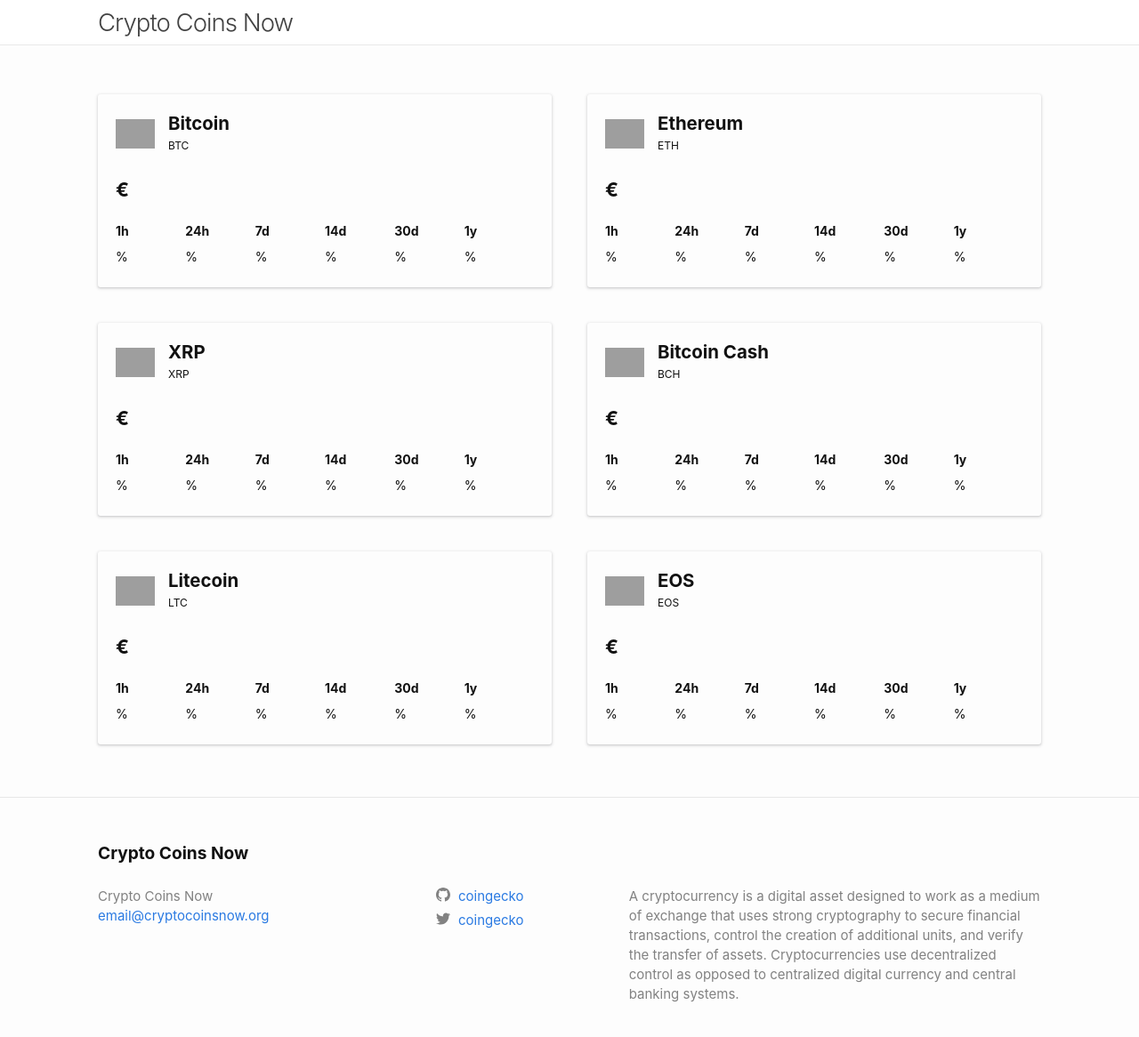
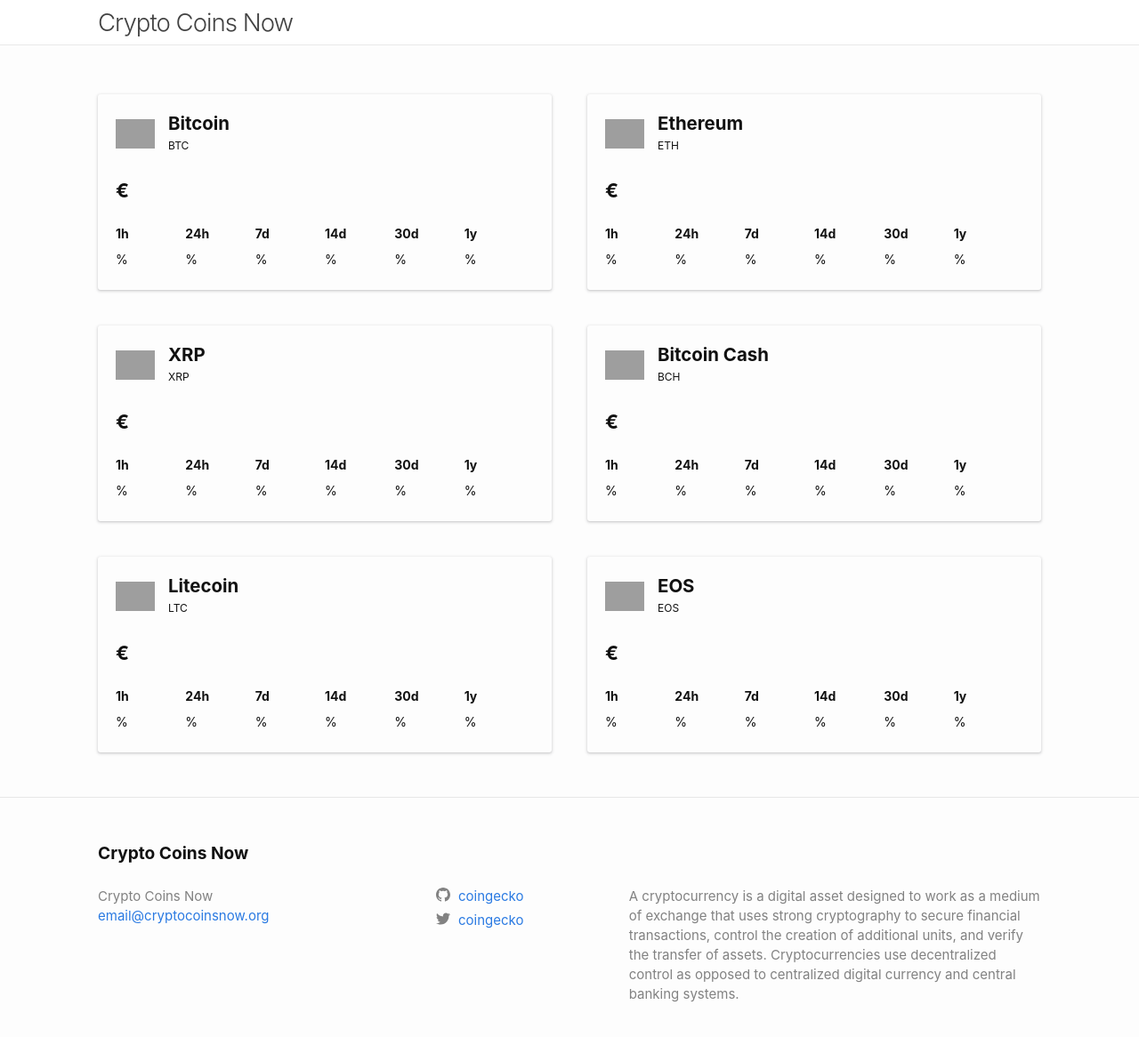
Before and after one commit to fakecoinbase/alexmsantosslashcoins, a Jekyll site: the page built from index.markdown, in a window 1280 px wide and 1179 px high. Shown: the top 1166 px of the window at 89% size. Built offline with Jekyll 4.4.1, drawn with Linux system fonts in a browser that asks for light colours; grey boxes are pictures that could not be loaded.

Commit message:
li refactor

```diff
--- a/_sass/minima/_base.scss
+++ b/_sass/minima/_base.scss
@@ -125,7 +125,7 @@
   text-decoration: none;
 
   &:hover {
-    opacity: .6;
+    opacity: .8;
   }
 
   .social-media-list &:hover {
--- a/_sass/minima/_layout.scss
+++ b/_sass/minima/_layout.scss
@@ -340,24 +340,28 @@
     color: $text-color;
     padding: 10px;
     font-size: 14px;
-    height: calc(100% - 20px);
+    height: calc(190px - 20px);
     &:hover {
       box-shadow: 0 1px 3px 1px rgba(60,64,67,.2), 0 2px 8px 4px rgba(60,64,67,.1);
     }
     @media #{ $medium } {
       padding: 20px;
-      height: calc(100% - 40px);
+      height: calc(220px - 40px);
     }
     @media #{ $large-max } {
       padding: 10px;
-      height: calc(100% - 20px);
+      height: calc(210px - 20px);
+    }
+    a {
+      color: $text-color;
+      display: flex;
+      flex-direction: column;
+      justify-content: space-between;
+      height: 100%;
     }
   }
-  a {
-    color: $text-color;
-  }
   figure.image {
-    margin-bottom: 20px;
+    margin-bottom: 0;
     display: flex;
     align-items: center;
     img {
@@ -377,6 +381,7 @@
   }
   .eur-value {
     font-size: 13px;
+    margin-bottom: -8px;
     .price {
       font-size: 22px;
       font-weight: 700;
@@ -390,7 +395,7 @@
     }
   }
   table {
-    margin-top: 11px;
+    margin-top: 0;
     @media #{ $large-max } {
       font-size: 13px;
     }
```
